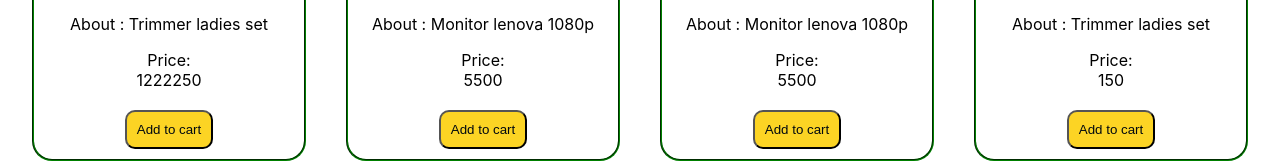
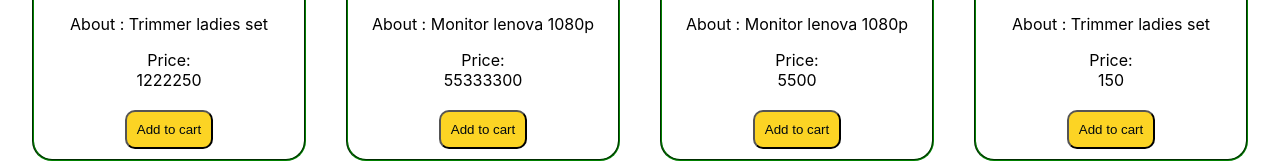
Before and after one commit to nandanaN2003/react-demo, a React (Create React App) app: page / in a window 1280 px wide. Shown: the part 282-445 px from the top of the page. Built offline with nearby package versions, Linux system fonts and the light colour scheme.

Commit message:
product price changed to55555

```diff
--- a/src/Components/ProductList/ProductList.js
+++ b/src/Components/ProductList/ProductList.js
@@ -13,7 +13,7 @@
         desc={"Trimmer ladies set"}
         />
         <Product
-        price={5500}
+        price={55333300}
         name={"Lenova Monitor"}
         img={"https://rukminim2.flixcart.com/image/312/312/ko8xtow0/monitor/t/a/y/d24-20-66aekac1in-lenovo-original-imag2qwzazcdmqtb.jpeg?q=70"}
         desc={"Monitor lenova 1080p"}
```
